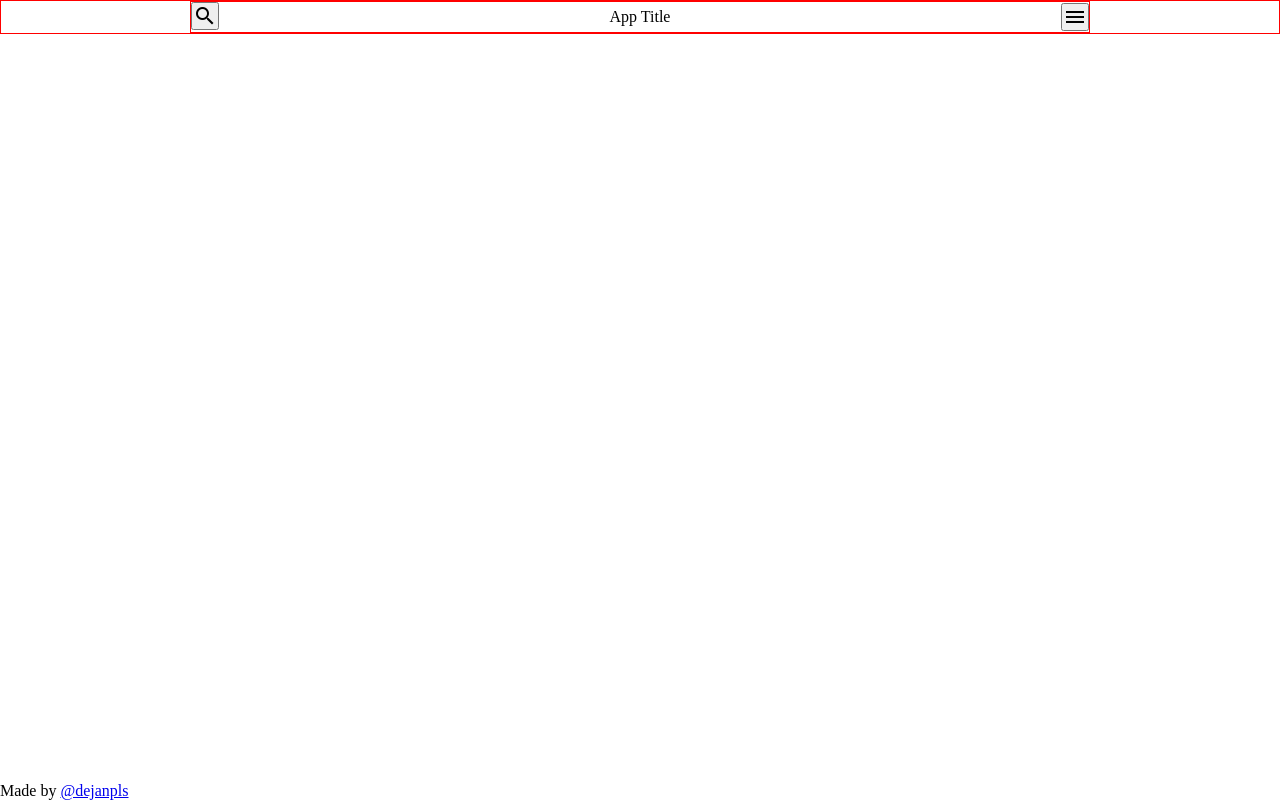
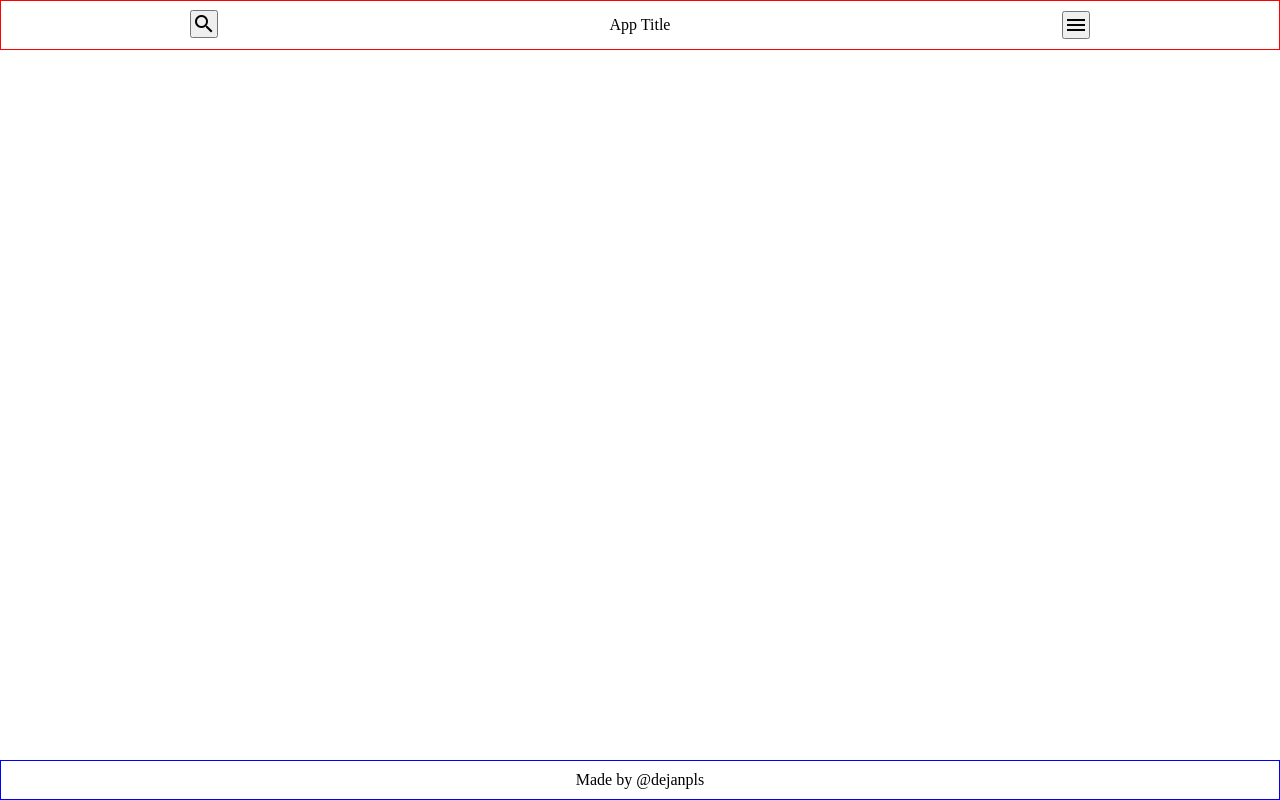
Before and after one commit to dejanpls/template, a website built with webpack: page src/template.html in a window 1280 px wide. Built offline with nearby package versions, Linux system fonts and the light colour scheme.

Commit message:
style: position footer children elements

```diff
--- a/src/styles/main.css
+++ b/src/styles/main.css
@@ -14,10 +14,10 @@ div#menu-container {
   border: 1px solid red;
   display: flex;
   justify-content: center;
+  height: 50px;
 }
 
 div#menu {
-  border: 1px solid red;
   width: 900px;
   display: flex;
   justify-content: space-between;
@@ -27,3 +27,16 @@ div#menu {
 div#main-container {
   flex: 1;
 }
+
+footer {
+  display: flex;
+  justify-content: center;
+  align-items: center;
+  height: 40px;
+  border: 1px solid blue;
+}
+
+footer p#footer-text > a {
+  text-decoration: none;
+  color: #000;
+}
--- a/src/template.html
+++ b/src/template.html
@@ -18,7 +18,7 @@
       rel="stylesheet"
     />
 
-    <title>Document</title>
+    <title>App Title</title>
   </head>
   <body>
     <div id="wrapper">
```
